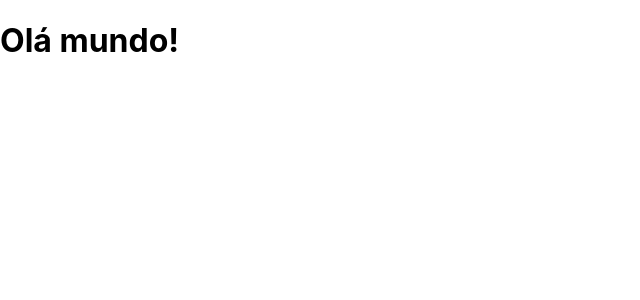
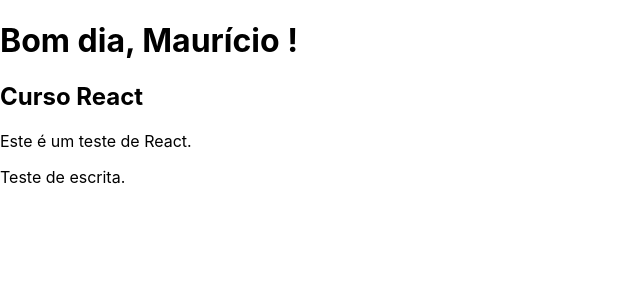
Before and after one commit to mauricioqvp/ReactZeroAoAvancado, a React (Create React App) app: page / in a window 1280 px wide. Shown: the top 300 px of the page, without its empty margins (0-640 px from the left). Built offline with nearby package versions, Linux system fonts and the light colour scheme.

Commit message:
Componente simples com props

```diff
--- a/src/App.js
+++ b/src/App.js
@@ -1,8 +1,17 @@
+
+const BomDia = (props) => {
+  return(
+    <h1>Bom dia, {props.name} !</h1>
+  );
+}
 
 function App() {
   return (
     <div>
-      <h1>Olá mundo!</h1>
+      <BomDia name="Maurício" />
+      <h2>Curso React</h2>
+      <p>Este é um teste de React.</p>
+      Teste de escrita.
     </div>
   );
 }
```
